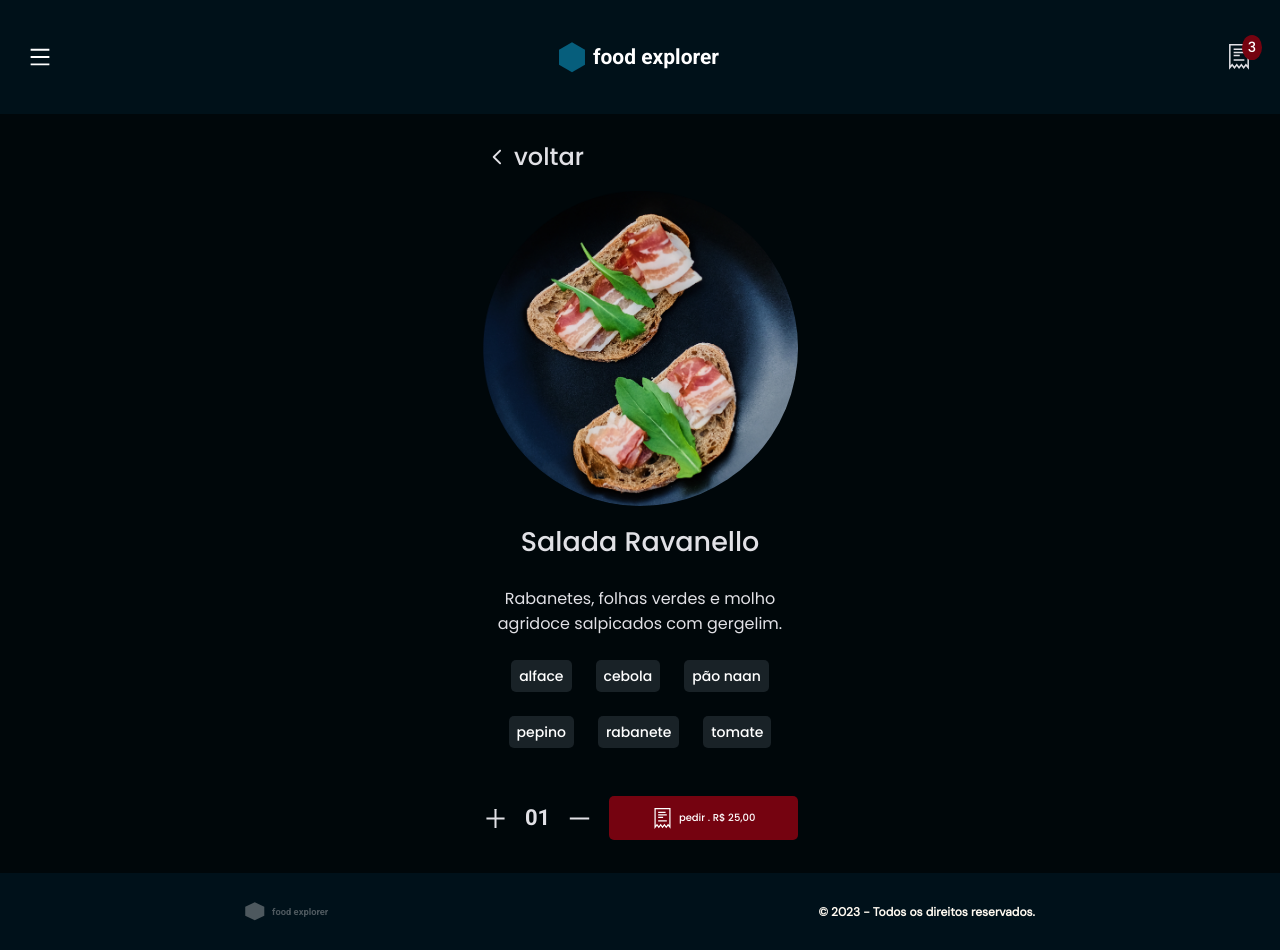
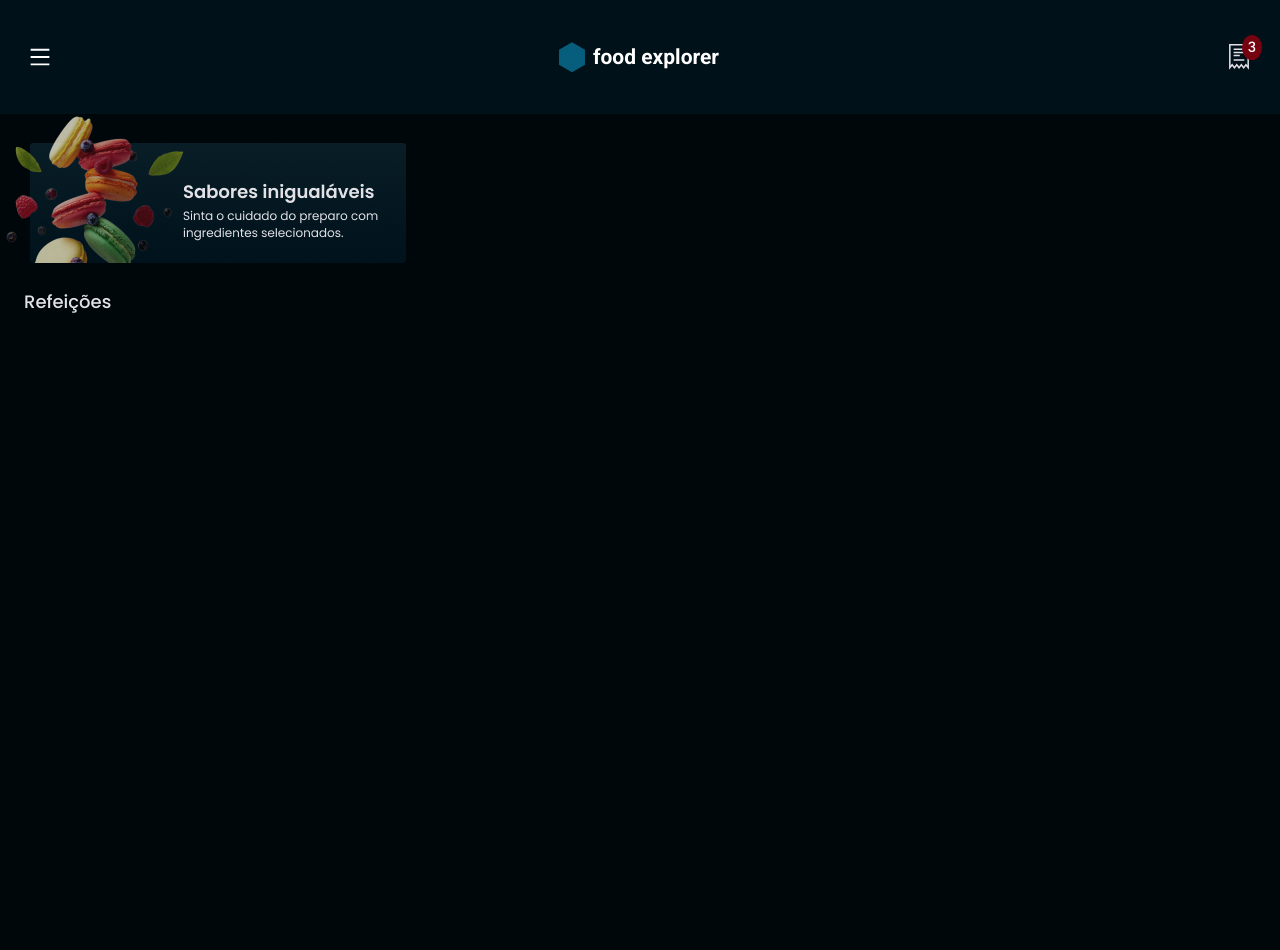
Before and after one commit to gabriel-vitebo/food-explorer, a React (Vite) app: page / in a window 1280 px wide. After the commit the page ends 800 px from the top, so only its background shows below. Built offline with nearby package versions, Linux system fonts and the light colour scheme.

Commit message:
starting to create the home page

```diff
--- /dev/null
+++ b/src/components/Category/index.jsx
@@ -0,0 +1,10 @@
+import { Container } from "./styles"
+
+export function Category({ children, title }) {
+  return (
+    <Container>
+      <h2>{title}</h2>
+      {children}
+    </Container>
+  )
+}
--- /dev/null
+++ b/src/components/Category/styles.js
@@ -0,0 +1,11 @@
+import styled from "styled-components"
+
+export const Container = styled.section`
+  margin: 2.4rem 2.4rem;
+  h2 {
+    font-family: ${({ theme }) => theme.FONTS.Poppins};
+    font-weight: 500;
+    font-size: 1.8rem;
+    color: ${({ theme }) => theme.COLORS.light300};
+  }
+`
--- a/src/main.jsx
+++ b/src/main.jsx
@@ -3,13 +3,13 @@ import ReactDOM from "react-dom/client"
 import { ThemeProvider } from "styled-components"
 import theme from "./styles/theme"
 import GlobalStyles from "./styles/global"
-import { Details } from "./pages/Details"
+import { Home } from "./pages/Home"
 
 ReactDOM.createRoot(document.getElementById("root")).render(
   <React.StrictMode>
     <ThemeProvider theme={theme}>
       <GlobalStyles />
-      <Details />
+      <Home />
     </ThemeProvider>
   </React.StrictMode>
 )
--- /dev/null
+++ b/src/pages/Home/index.jsx
@@ -0,0 +1,14 @@
+import { Container } from "./styles"
+import { Header } from "../../components/Header"
+import { Category } from "../../components/Category"
+export function Home() {
+  return (
+    <Container>
+      <Header amount={3} />
+      <div className="brand">
+        <img src="/src/assets/brend.png" alt="" />
+      </div>
+      <Category title={"Refeições"}></Category>
+    </Container>
+  )
+}
--- /dev/null
+++ b/src/pages/Home/styles.js
@@ -0,0 +1,3 @@
+import styled from "styled-components"
+
+export const Container = styled.div``
```
Also changed, not shown: src/assets/brend.png (added).
